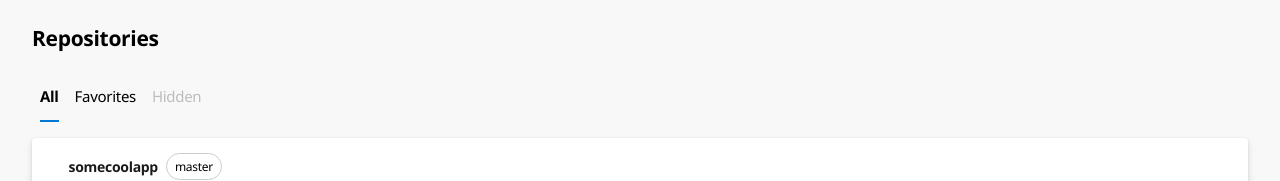
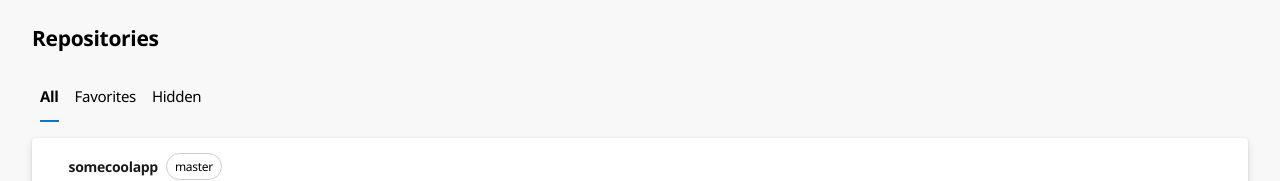
Before and after one commit to oscarvantol/repo-board, an Angular app in the folder repo-board/: page / in a window 1280 px wide. In both pictures the pointer is over the element 176 px from the left and 97 px from the top of the page. Shown: the top 181 px of the page. Built offline with nearby package versions, Linux system fonts and the light colour scheme; a web font is replaced by a local one; what azure-devops-extension-api would draw is missing.

Commit message:
Fix for theme (tab hidden)

```diff
--- a/repo-board/src/app/app.component.scss
+++ b/repo-board/src/app/app.component.scss
@@ -31,7 +31,10 @@
                 }
             }
             &.muted {
-                color: rgba(0, 0, 0, .24);
+                opacity: .25;
+                &:hover {
+                    opacity: 1;
+                }
             }
         }
     }
```
